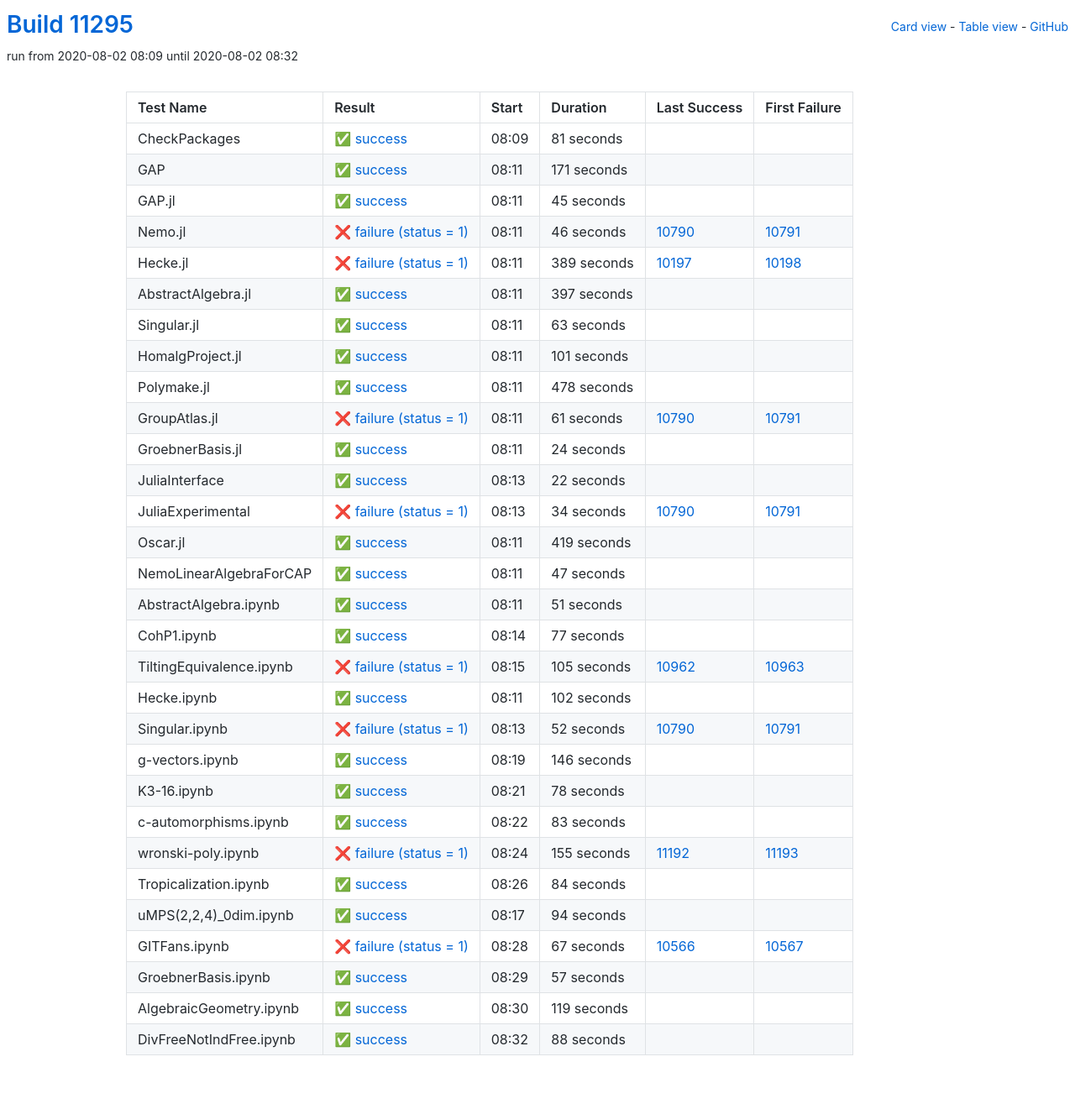
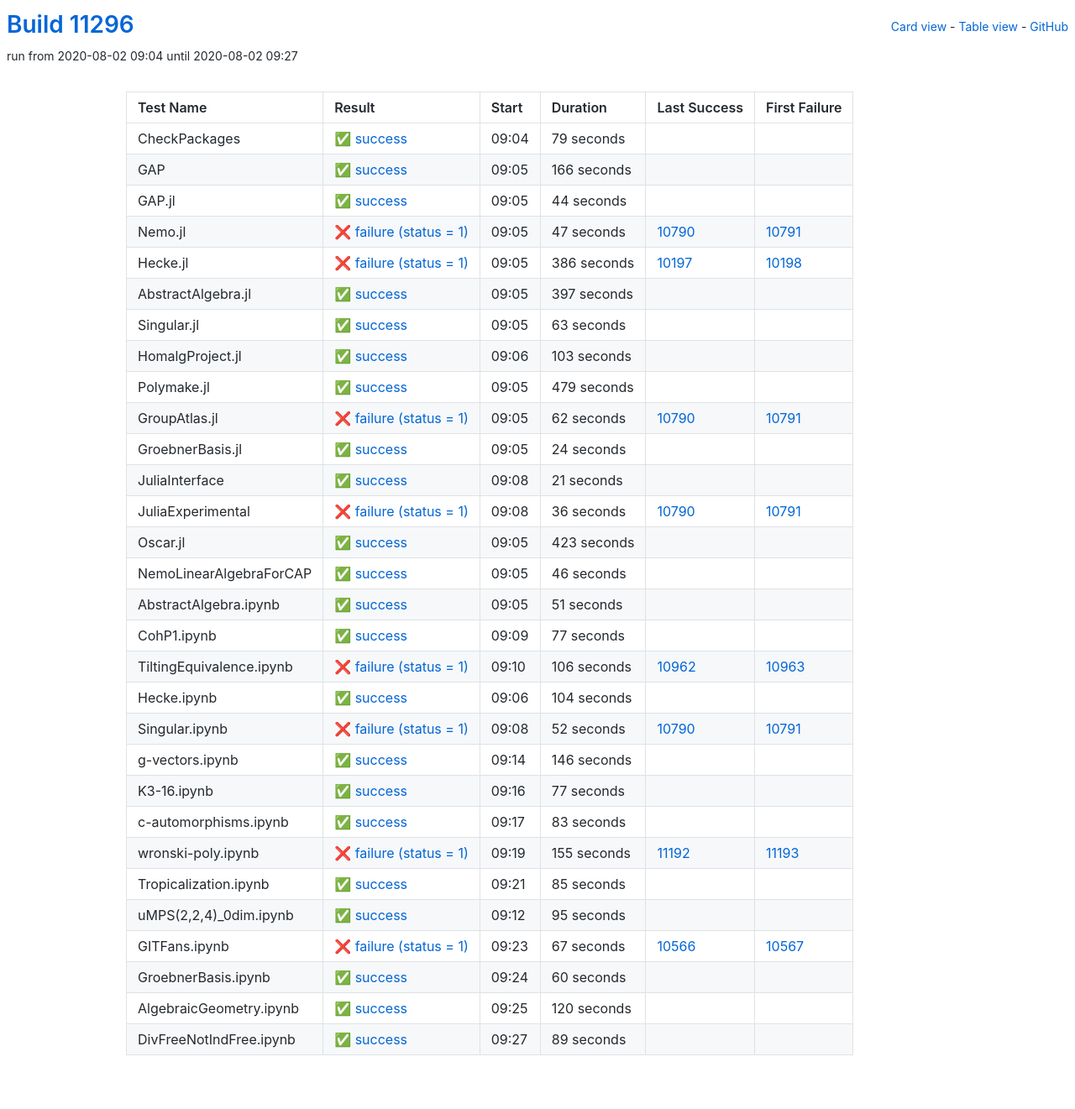
Before and after one commit to oscar-system/oscar-ci-status, a Jekyll site: the page built from table.html, in a window 1280 px wide. Shown: the whole page at 84% size. Built offline with Jekyll 4.4.1, drawn with Linux system fonts in a browser that asks for light colours.

Commit message:
Build #11296

```diff
--- a/_data/ci.yml
+++ b/_data/ci.yml
@@ -1,6 +1,6 @@
 ---
-build: 11295
-build_url: https://oscarci.mathematik.uni-kl.de/job/oscar/11295/
+build: 11296
+build_url: https://oscarci.mathematik.uni-kl.de/job/oscar/11296/
 job: oscar
 organization: oscar-system
 repo: oscar-ci-status
@@ -8,68 +8,68 @@
 tests:
 - name: CheckPackages
   id: checkpackages
-  log: https://oscarci.mathematik.uni-kl.de/job/oscar/11295/artifact/logs/build-11295/CheckPackages.log
-  start: 2020-08-02 08:09
+  log: https://oscarci.mathematik.uni-kl.de/job/oscar/11296/artifact/logs/build-11296/CheckPackages.log
+  start: 2020-08-02 09:04
   success: true
   exitcode: 0
   status: success
-  duration: 81
+  duration: 79
   last_success: false
   last_success_url:
   first_failure: false
   first_failure_url:
 - name: GAP
   id: gap
-  log: https://oscarci.mathematik.uni-kl.de/job/oscar/11295/artifact/logs/build-11295/GAP.log
-  start: 2020-08-02 08:11
+  log: https://oscarci.mathematik.uni-kl.de/job/oscar/11296/artifact/logs/build-11296/GAP.log
+  start: 2020-08-02 09:05
   success: true
   exitcode: 0
   status: success
-  duration: 171
+  duration: 166
   last_success: false
   last_success_url:
   first_failure: false
   first_failure_url:
 - name: GAP.jl
   id: gap-jl
-  log: https://oscarci.mathematik.uni-kl.de/job/oscar/11295/artifact/logs/build-11295/GAP.jl.log
-  start: 2020-08-02 08:11
+  log: https://oscarci.mathematik.uni-kl.de/job/oscar/11296/artifact/logs/build-11296/GAP.jl.log
+  start: 2020-08-02 09:05
   success: true
   exitcode: 0
   status: success
-  duration: 45
+  duration: 44
   last_success: false
   last_success_url:
   first_failure: false
   first_failure_url:
 - name: Nemo.jl
   id: nemo-jl
-  log: https://oscarci.mathematik.uni-kl.de/job/oscar/11295/artifact/logs/build-11295/Nemo.jl.log
-  start: 2020-08-02 08:11
+  log: https://oscarci.mathematik.uni-kl.de/job/oscar/11296/artifact/logs/build-11296/Nemo.jl.log
+  start: 2020-08-02 09:05
   success: false
   exitcode: 1
   status: failure
-  duration: 46
+  duration: 47
   last_success: 10790
   last_success_url: https://oscarci.mathematik.uni-kl.de/job/oscar/10790/
   first_failure: 10791
   first_failure_url: https://oscarci.mathematik.uni-kl.de/job/oscar/10791/
 - name: Hecke.jl
   id: hecke-jl
-  log: https://oscarci.mathematik.uni-kl.de/job/oscar/11295/artifact/logs/build-11295/Hecke.jl.log
-  start: 2020-08-02 08:11
+  log: https://oscarci.mathematik.uni-kl.de/job/oscar/11296/artifact/logs/build-11296/Hecke.jl.log
+  start: 2020-08-02 09:05
   success: false
   exitcode: 1
   status: failure
-  duration: 389
+  duration: 386
   last_success: 10197
   last_success_url: https://oscarci.mathematik.uni-kl.de/job/oscar/10197/
   first_failure: 10198
   first_failure_url: https://oscarci.mathematik.uni-kl.de/job/oscar/10198/
 - name: AbstractAlgebra.jl
   id: abstractalgebra-jl
-  log: https://oscarci.mathematik.uni-kl.de/job/oscar/11295/artifact/logs/build-11295/AbstractAlgebra.jl.log
-  start: 2020-08-02 08:11
+  log: https://oscarci.mathematik.uni-kl.de/job/oscar/11296/artifact/logs/build-11296/AbstractAlgebra.jl.log
+  start: 2020-08-02 09:05
   success: true
   exitcode: 0
   status: success
@@ -80,8 +80,8 @@
   first_failure_url:
 - name: Singular.jl
   id: singular-jl
-  log: https://oscarci.mathematik.uni-kl.de/job/oscar/11295/artifact/logs/build-11295/Singular.jl.log
-  start: 2020-08-02 08:11
+  log: https://oscarci.mathematik.uni-kl.de/job/oscar/11296/artifact/logs/build-11296/Singular.jl.log
+  start: 2020-08-02 09:05
   success: true
   exitcode: 0
   status: success
@@ -92,44 +92,44 @@
   first_failure_url:
 - name: HomalgProject.jl
   id: homalgproject-jl
-  log: https://oscarci.mathematik.uni-kl.de/job/oscar/11295/artifact/logs/build-11295/HomalgProject.jl.log
-  start: 2020-08-02 08:11
+  log: https://oscarci.mathematik.uni-kl.de/job/oscar/11296/artifact/logs/build-11296/HomalgProject.jl.log
+  start: 2020-08-02 09:06
   success: true
   exitcode: 0
   status: success
-  duration: 101
+  duration: 103
   last_success: false
   last_success_url:
   first_failure: false
   first_failure_url:
 - name: Polymake.jl
   id: polymake-jl
-  log: https://oscarci.mathematik.uni-kl.de/job/oscar/11295/artifact/logs/build-11295/Polymake.jl.log
-  start: 2020-08-02 08:11
+  log: https://oscarci.mathematik.uni-kl.de/job/oscar/11296/artifact/logs/build-11296/Polymake.jl.log
+  start: 2020-08-02 09:05
   success: true
   exitcode: 0
   status: success
-  duration: 478
+  duration: 479
   last_success: false
   last_success_url:
   first_failure: false
   first_failure_url:
 - name: GroupAtlas.jl
   id: groupatlas-jl
-  log: https://oscarci.mathematik.uni-kl.de/job/oscar/11295/artifact/logs/build-11295/GroupAtlas.jl.log
-  start: 2020-08-02 08:11
+  log: https://oscarci.mathematik.uni-kl.de/job/oscar/11296/artifact/logs/build-11296/GroupAtlas.jl.log
+  start: 2020-08-02 09:05
   success: false
   exitcode: 1
   status: failure
-  duration: 61
+  duration: 62
   last_success: 10790
   last_success_url: https://oscarci.mathematik.uni-kl.de/job/oscar/10790/
   first_failure: 10791
   first_failure_url: https://oscarci.mathematik.uni-kl.de/job/oscar/10791/
 - name: GroebnerBasis.jl
   id: groebnerbasis-jl
-  log: https://oscarci.mathematik.uni-kl.de/job/oscar/11295/artifact/logs/build-11295/GroebnerBasis.jl.log
-  start: 2020-08-02 08:11
+  log: https://oscarci.mathematik.uni-kl.de/job/oscar/11296/artifact/logs/build-11296/GroebnerBasis.jl.log
+  start: 2020-08-02 09:05
   success: true
   exitcode: 0
   status: success
@@ -140,56 +140,56 @@
   first_failure_url:
 - name: JuliaInterface
   id: juliainterface
-  log: https://oscarci.mathematik.uni-kl.de/job/oscar/11295/artifact/logs/build-11295/JuliaInterface.log
-  start: 2020-08-02 08:13
+  log: https://oscarci.mathematik.uni-kl.de/job/oscar/11296/artifact/logs/build-11296/JuliaInterface.log
+  start: 2020-08-02 09:08
   success: true
   exitcode: 0
   status: success
-  duration: 22
+  duration: 21
   last_success: false
   last_success_url:
   first_failure: false
   first_failure_url:
 - name: JuliaExperimental
   id: juliaexperimental
-  log: https://oscarci.mathematik.uni-kl.de/job/oscar/11295/artifact/logs/build-11295/JuliaExperimental.log
-  start: 2020-08-02 08:13
+  log: https://oscarci.mathematik.uni-kl.de/job/oscar/11296/artifact/logs/build-11296/JuliaExperimental.log
+  start: 2020-08-02 09:08
   success: false
   exitcode: 1
   status: failure
-  duration: 34
+  duration: 36
   last_success: 10790
   last_success_url: https://oscarci.mathematik.uni-kl.de/job/oscar/10790/
   first_failure: 10791
   first_failure_url: https://oscarci.mathematik.uni-kl.de/job/oscar/10791/
 - name: Oscar.jl
   id: oscar-jl
-  log: https://oscarci.mathematik.uni-kl.de/job/oscar/11295/artifact/logs/build-11295/Oscar.jl.log
-  start: 2020-08-02 08:11
+  log: https://oscarci.mathematik.uni-kl.de/job/oscar/11296/artifact/logs/build-11296/Oscar.jl.log
+  start: 2020-08-02 09:05
   success: true
   exitcode: 0
   status: success
-  duration: 419
+  duration: 423
   last_success: false
   last_success_url:
   first_failure: false
   first_failure_url:
 - name: NemoLinearAlgebraForCAP
   id: nemolinearalgebraforcap
-  log: https://oscarci.mathematik.uni-kl.de/job/oscar/11295/artifact/logs/build-11295/NemoLinearAlgebraForCAP.log
-  start: 2020-08-02 08:11
+  log: https://oscarci.mathematik.uni-kl.de/job/oscar/11296/artifact/logs/build-11296/NemoLinearAlgebraForCAP.log
+  start: 2020-08-02 09:05
   success: true
   exitcode: 0
   status: success
-  duration: 47
+  duration: 46
   last_success: false
   last_success_url:
   first_failure: false
   first_failure_url:
 - name: AbstractAlgebra.ipynb
   id: abstractalgebra-ipynb
-  log: https://oscarci.mathematik.uni-kl.de/job/oscar/11295/artifact/logs/build-11295/AbstractAlgebra.ipynb.log
-  start: 2020-08-02 08:11
+  log: https://oscarci.mathematik.uni-kl.de/job/oscar/11296/artifact/logs/build-11296/AbstractAlgebra.ipynb.log
+  start: 2020-08-02 09:05
   success: true
   exitcode: 0
   status: success
@@ -200,8 +200,8 @@
   first_failure_url:
 - name: CohP1.ipynb
   id: cohp1-ipynb
-  log: https://oscarci.mathematik.uni-kl.de/job/oscar/11295/artifact/logs/build-11295/CohP1.ipynb.log
-  start: 2020-08-02 08:14
+  log: https://oscarci.mathematik.uni-kl.de/job/oscar/11296/artifact/logs/build-11296/CohP1.ipynb.log
+  start: 2020-08-02 09:09
   success: true
   exitcode: 0
   status: success
@@ -212,32 +212,32 @@
   first_failure_url:
 - name: TiltingEquivalence.ipynb
   id: tiltingequivalence-ipynb
-  log: https://oscarci.mathematik.uni-kl.de/job/oscar/11295/artifact/logs/build-11295/TiltingEquivalence.ipynb.log
-  start: 2020-08-02 08:15
+  log: https://oscarci.mathematik.uni-kl.de/job/oscar/11296/artifact/logs/build-11296/TiltingEquivalence.ipynb.log
+  start: 2020-08-02 09:10
   success: false
   exitcode: 1
   status: failure
-  duration: 105
+  duration: 106
   last_success: 10962
   last_success_url: https://oscarci.mathematik.uni-kl.de/job/oscar/10962/
   first_failure: 10963
   first_failure_url: https://oscarci.mathematik.uni-kl.de/job/oscar/10963/
 - name: Hecke.ipynb
   id: hecke-ipynb
-  log: https://oscarci.mathematik.uni-kl.de/job/oscar/11295/artifact/logs/build-11295/Hecke.ipynb.log
-  start: 2020-08-02 08:11
+  log: https://oscarci.mathematik.uni-kl.de/job/oscar/11296/artifact/logs/build-11296/Hecke.ipynb.log
+  start: 2020-08-02 09:06
   success: true
   exitcode: 0
   status: success
-  duration: 102
+  duration: 104
   last_success: false
   last_success_url:
   first_failure: false
   first_failure_url:
 - name: Singular.ipynb
   id: singular-ipynb
-  log: https://oscarci.mathematik.uni-kl.de/job/oscar/11295/artifact/logs/build-11295/Singular.ipynb.log
-  start: 2020-08-02 08:13
+  log: https://oscarci.mathematik.uni-kl.de/job/oscar/11296/artifact/logs/build-11296/Singular.ipynb.log
+  start: 2020-08-02 09:08
   success: false
   exitcode: 1
   status: failure
@@ -248,8 +248,8 @@
   first_failure_url: https://oscarci.mathematik.uni-kl.de/job/oscar/10791/
 - name: g-vectors.ipynb
   id: g-vectors-ipynb
-  log: https://oscarci.mathematik.uni-kl.de/job/oscar/11295/artifact/logs/build-11295/g-vectors.ipynb.log
-  start: 2020-08-02 08:19
+  log: https://oscarci.mathematik.uni-kl.de/job/oscar/11296/artifact/logs/build-11296/g-vectors.ipynb.log
+  start: 2020-08-02 09:14
   success: true
   exitcode: 0
   status: success
@@ -260,20 +260,20 @@
   first_failure_url:
 - name: K3-16.ipynb
   id: k3-16-ipynb
-  log: https://oscarci.mathematik.uni-kl.de/job/oscar/11295/artifact/logs/build-11295/K3-16.ipynb.log
-  start: 2020-08-02 08:21
+  log: https://oscarci.mathematik.uni-kl.de/job/oscar/11296/artifact/logs/build-11296/K3-16.ipynb.log
+  start: 2020-08-02 09:16
   success: true
   exitcode: 0
   status: success
-  duration: 78
+  duration: 77
   last_success: false
   last_success_url:
   first_failure: false
   first_failure_url:
 - name: c-automorphisms.ipynb
   id: c-automorphisms-ipynb
-  log: https://oscarci.mathematik.uni-kl.de/job/oscar/11295/artifact/logs/build-11295/c-automorphisms.ipynb.log
-  start: 2020-08-02 08:22
+  log: https://oscarci.mathematik.uni-kl.de/job/oscar/11296/artifact/logs/build-11296/c-automorphisms.ipynb.log
+  start: 2020-08-02 09:17
   success: true
   exitcode: 0
   status: success
@@ -284,8 +284,8 @@
   first_failure_url:
 - name: wronski-poly.ipynb
   id: wronski-poly-ipynb
-  log: https://oscarci.mathematik.uni-kl.de/job/oscar/11295/artifact/logs/build-11295/wronski-poly.ipynb.log
-  start: 2020-08-02 08:24
+  log: https://oscarci.mathematik.uni-kl.de/job/oscar/11296/artifact/logs/build-11296/wronski-poly.ipynb.log
+  start: 2020-08-02 09:19
   success: false
   exitcode: 1
   status: failure
@@ -296,32 +296,32 @@
   first_failure_url: https://oscarci.mathematik.uni-kl.de/job/oscar/11193/
 - name: Tropicalization.ipynb
   id: tropicalization-ipynb
-  log: https://oscarci.mathematik.uni-kl.de/job/oscar/11295/artifact/logs/build-11295/Tropicalization.ipynb.log
-  start: 2020-08-02 08:26
+  log: https://oscarci.mathematik.uni-kl.de/job/oscar/11296/artifact/logs/build-11296/Tropicalization.ipynb.log
+  start: 2020-08-02 09:21
   success: true
   exitcode: 0
   status: success
-  duration: 84
+  duration: 85
   last_success: false
   last_success_url:
   first_failure: false
   first_failure_url:
 - name: uMPS(2,2,4)_0dim.ipynb
   id: umps-2-2-4-0dim-ipynb
-  log: https://oscarci.mathematik.uni-kl.de/job/oscar/11295/artifact/logs/build-11295/uMPS-2-2-4-_0dim.ipynb.log
-  start: 2020-08-02 08:17
+  log: https://oscarci.mathematik.uni-kl.de/job/oscar/11296/artifact/logs/build-11296/uMPS-2-2-4-_0dim.ipynb.log
+  start: 2020-08-02 09:12
   success: true
   exitcode: 0
   status: success
-  duration: 94
+  duration: 95
   last_success: false
   last_success_url:
   first_failure: false
   first_failure_url:
 - name: GITFans.ipynb
   id: gitfans-ipynb
-  log: https://oscarci.mathematik.uni-kl.de/job/oscar/11295/artifact/logs/build-11295/GITFans.ipynb.log
-  start: 2020-08-02 08:28
+  log: https://oscarci.mathematik.uni-kl.de/job/oscar/11296/artifact/logs/build-11296/GITFans.ipynb.log
+  start: 2020-08-02 09:23
   success: false
   exitcode: 1
   status: failure
@@ -332,36 +332,36 @@
   first_failure_url: https://oscarci.mathematik.uni-kl.de/job/oscar/10567/
 - name: GroebnerBasis.ipynb
   id: groebnerbasis-ipynb
-  log: https://oscarci.mathematik.uni-kl.de/job/oscar/11295/artifact/logs/build-11295/GroebnerBasis.ipynb.log
-  start: 2020-08-02 08:29
+  log: https://oscarci.mathematik.uni-kl.de/job/oscar/11296/artifact/logs/build-11296/GroebnerBasis.ipynb.log
+  start: 2020-08-02 09:24
   success: true
   exitcode: 0
   status: success
-  duration: 57
+  duration: 60
   last_success: false
   last_success_url:
   first_failure: false
   first_failure_url:
 - name: AlgebraicGeometry.ipynb
   id: algebraicgeometry-ipynb
-  log: https://oscarci.mathematik.uni-kl.de/job/oscar/11295/artifact/logs/build-11295/AlgebraicGeometry.ipynb.log
-  start: 2020-08-02 08:30
+  log: https://oscarci.mathematik.uni-kl.de/job/oscar/11296/artifact/logs/build-11296/AlgebraicGeometry.ipynb.log
+  start: 2020-08-02 09:25
   success: true
   exitcode: 0
   status: success
-  duration: 119
+  duration: 120
   last_success: false
   last_success_url:
   first_failure: false
   first_failure_url:
 - name: DivFreeNotIndFree.ipynb
   id: divfreenotindfree-ipynb
-  log: https://oscarci.mathematik.uni-kl.de/job/oscar/11295/artifact/logs/build-11295/DivFreeNotIndFree.ipynb.log
-  start: 2020-08-02 08:32
+  log: https://oscarci.mathematik.uni-kl.de/job/oscar/11296/artifact/logs/build-11296/DivFreeNotIndFree.ipynb.log
+  start: 2020-08-02 09:27
   success: true
   exitcode: 0
   status: success
-  duration: 88
+  duration: 89
   last_success: false
   last_success_url:
   first_failure: false
```
Also changed, not shown: README.md.
